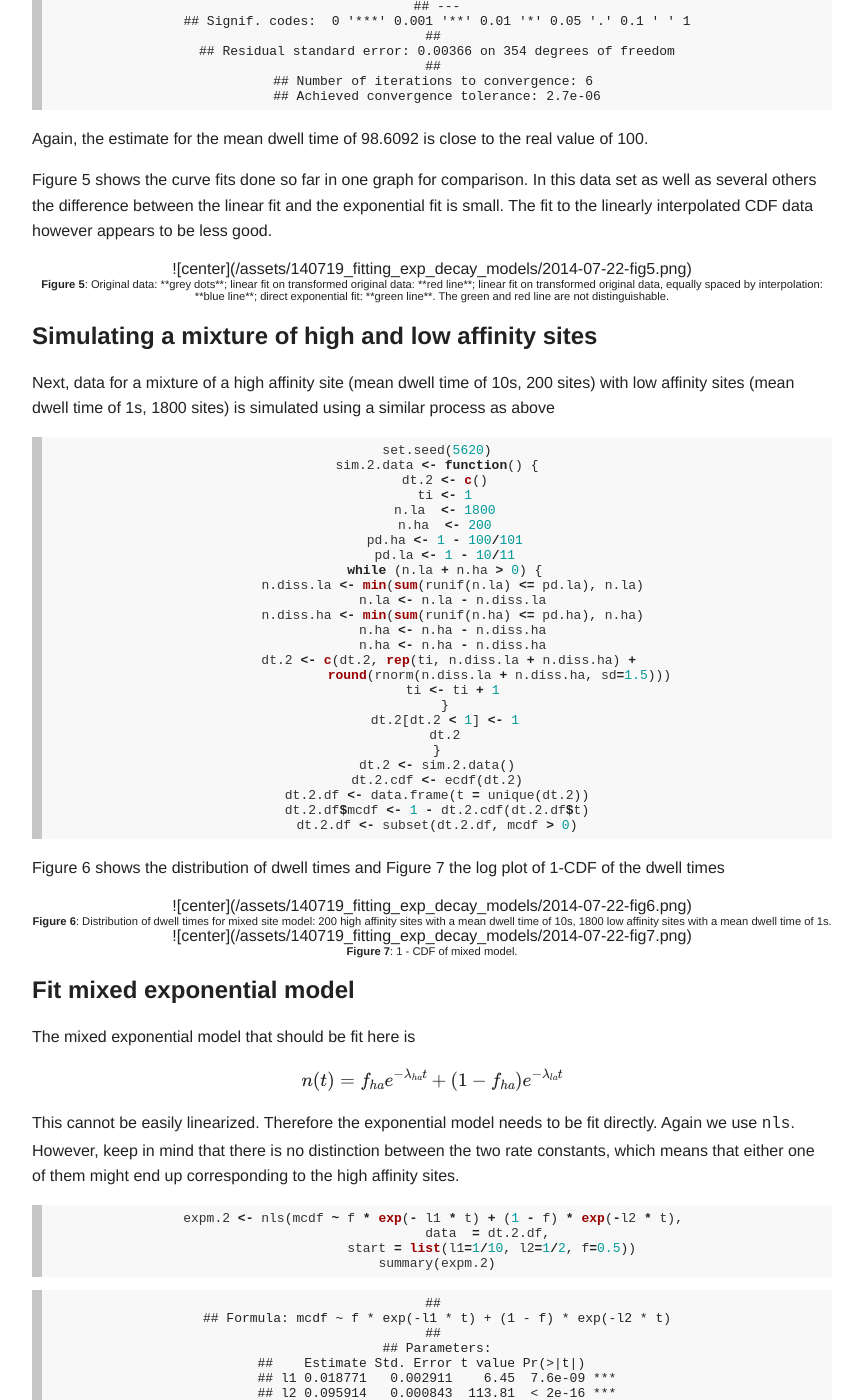
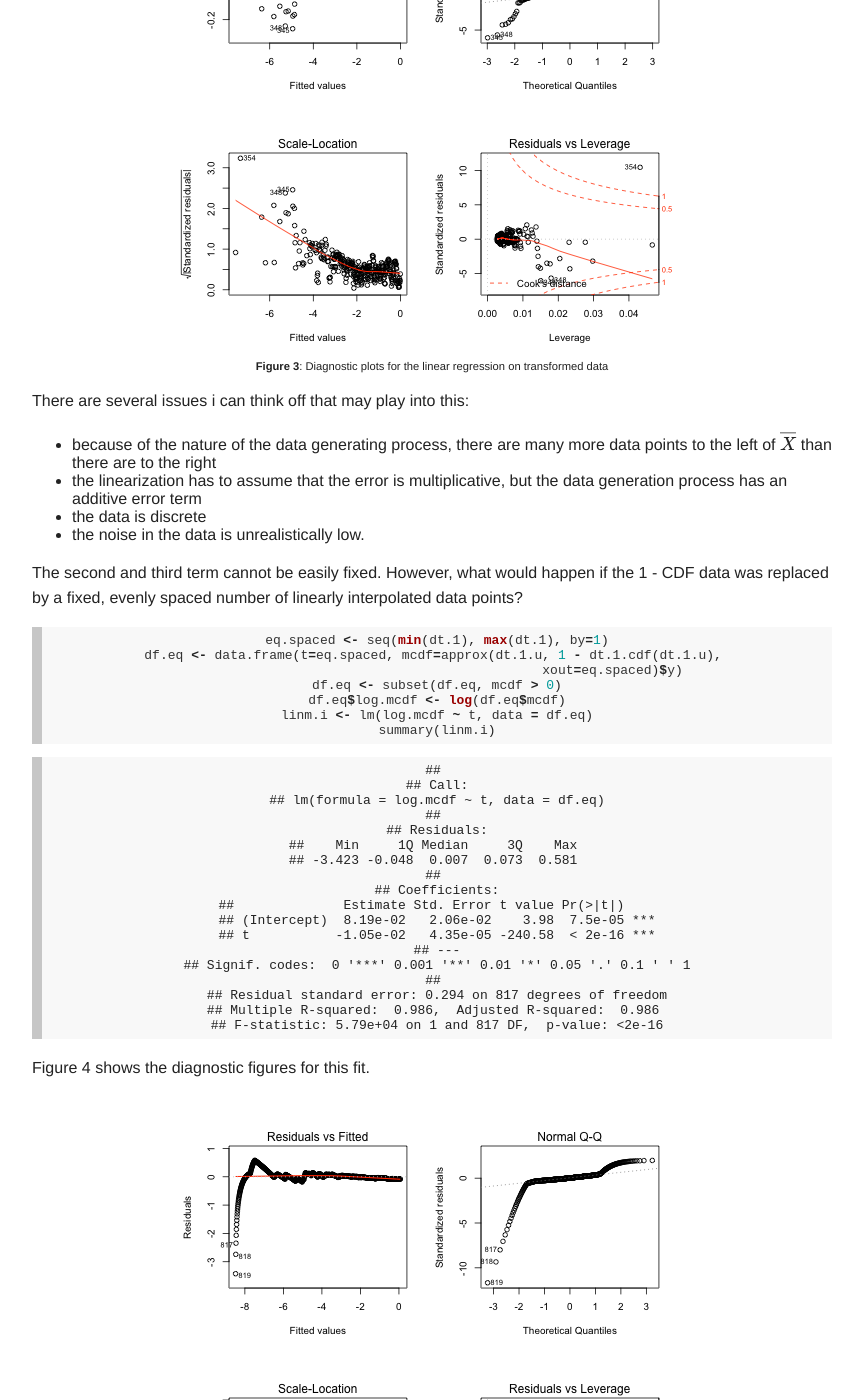
Before and after one commit to wresch/wresch.github.io, a Jekyll site: the page built from _posts/2014-07-19-model-protein-dna-dwell-time-part1.md, in a window 1280 px wide and 1400 px high, scrolled down 3856 px. Shown: the whole window, without its empty margins (208-1070 px from the left). Built offline with Jekyll 4.4.1, drawn with Linux system fonts in a browser that asks for light colours; Markdown is read by kramdown in place of the engine named in the settings; formulas are drawn with MathJax 3; some of the changed text lies outside the part shown.

Commit message:
paths are still messed up...

```diff
--- a/_posts/2014-07-19-model-protein-dna-dwell-time-part1.md
+++ b/_posts/2014-07-19-model-protein-dna-dwell-time-part1.md
@@ -70,7 +70,7 @@ p <- ggplot(data.frame(dt=dt.1)) +
 {% endhighlight %}
 
 <figure>
-![center](/assets/140719_fitting_exp_decay_models/2014-07-22-fig1.png)
+<img src="/assets/140719_fitting_exp_decay_models/2014-07-22-fig1.png">
 <figcaption>
 <b>Figure 1</b>: Distribution of dwell times
 </figcaption>
@@ -104,7 +104,7 @@ dt.1.df <- subset(dt.1.df, mcdf > 0)
 Figure 2 shows that 1 - CDF indeed appearst to be an exponential decay.
 
 <figure>
-![center](/assets/140719_fitting_exp_decay_models/2014-07-22-fig2.png)
+<img src="/assets/140719_fitting_exp_decay_models/2014-07-22-fig2.png">
 <figcaption>
 <b>Figure 2</b>: 1 - CDF.  Shown in grey dots is the estimate at the original
 data locations. Shown as a line is evenly spaced data every two time steps.
@@ -168,7 +168,7 @@ However, the diagnostic plots for the linear regression on transformed
 data suggest that some assumptions are being violated (see Figure 3).
 
 <figure>
-![center](/assets/140719_fitting_exp_decay_models/2014-07-22-fig3.png)
+<img src="/assets/140719_fitting_exp_decay_models/2014-07-22-fig3.png">
 <figcaption>
 <b>Figure 3</b>: Diagnostic plots for the linear regression on transformed
 data
@@ -225,7 +225,7 @@ summary(linm.i)
 Figure 4 shows the diagnostic figures for this fit.
 
 <figure>
-![center](/assets/140719_fitting_exp_decay_models/2014-07-22-fig4.png)
+<img src="/assets/140719_fitting_exp_decay_models/2014-07-22-fig4.png">
 <figcaption><b>Figure 4</b>: Diagnostic graphs for linear fit to transformed,
 equally spaced data (linear extrapolation)</figcaption>
 </figure>
@@ -271,7 +271,7 @@ the exponential fit is small. The fit to the linearly interpolated CDF
 data however appears to be less good.
 
 <figure>
-![center](/assets/140719_fitting_exp_decay_models/2014-07-22-fig5.png)
+<img src="/assets/140719_fitting_exp_decay_models/2014-07-22-fig5.png">
 <figcaption><b>Figure 5</b>: Original data: **grey dots**; linear fit on transformed
 original data: **red line**; linear fit on transformed original data, equally spaced
 by interpolation: **blue line**; direct exponential fit: **green line**. The green
@@ -322,7 +322,7 @@ of 1-CDF of the dwell times
 
 
 <figure>
-![center](/assets/140719_fitting_exp_decay_models/2014-07-22-fig6.png)
+<img src="/assets/140719_fitting_exp_decay_models/2014-07-22-fig6.png">
 <figcaption>
 <b>Figure 6</b>: Distribution of dwell times for mixed site model: 200 high affinity
 sites with a mean dwell time of 10s, 1800 low affinity sites with a mean dwell
@@ -331,7 +331,7 @@ time of 1s.
 </figure>
 
 <figure>
-![center](/assets/140719_fitting_exp_decay_models/2014-07-22-fig7.png)
+<img src="/assets/140719_fitting_exp_decay_models/2014-07-22-fig7.png">
 <figcaption>
 <b>Figure 7</b>: 1 - CDF of mixed model.
 </figcaption>
@@ -438,7 +438,7 @@ Indeed it is. Figure 8 shows the two fitted models with the data.
 ## Warning: Removed 7 rows containing missing values (geom_path).
 {% endhighlight %}
 
-![center](/assets/140719_fitting_exp_decay_models/2014-07-22-fig8.png)
+<img src="/assets/140719_fitting_exp_decay_models/2014-07-22-fig8.png">
 <figcaption><b>Figure 8</b>: Mixture model with `nls` fit of 2 component model
 (red) and singe component model (blue).  Since the low affinity sites
 are in excess, the single component model ends up being a reasonable
@@ -485,7 +485,7 @@ and any estimates are possible at all heavily depend on the starting
 parameter estimates.
 
 <figure>
-![center](/assets/140719_fitting_exp_decay_models/2014-07-22-fig9.png)
+<img src="/assets/140719_fitting_exp_decay_models/2014-07-22-fig9.png">
 <figcaption><b>Figure 9</b>: Whether l1 is the estimate for the high affinity
 binding site (red) or not (blue) depends on the selection of the initial
 estimates in a mostly predictable way.  Note that there are many combinations of
@@ -500,7 +500,7 @@ time and relatively poor estimate for the high affinity site and it's frequency
 are systematic and not grossly dependent on the initial estimates.
 
 <figure>
-![center](/assets/140719_fitting_exp_decay_models/2014-07-22-fig10.png)
+<img src="/assets/140719_fitting_exp_decay_models/2014-07-22-fig10.png">
 <figcaption><b>Figure 10</b>: Deviations of the estimates for mean dwell time of the
 high affinity site (top left), mean dwell time of the low affinity site (top
 right), and the frequency of high affinity sites (bottom left). In all cases,
@@ -538,7 +538,7 @@ for (i in 1:100) {
 {% endhighlight %}
 
 <figure>
-![center](/assets/140719_fitting_exp_decay_models/2014-07-22-fig11 .png)
+<img src="/assets/140719_fitting_exp_decay_models/2014-07-22-fig11.png">
 <figcaption><b>Figure 11</b>:  Point estimate and confidence interval of the
 dwell time for the high affinity site in 100 simulated data sets.</figcaption>.
 </figure>
```
